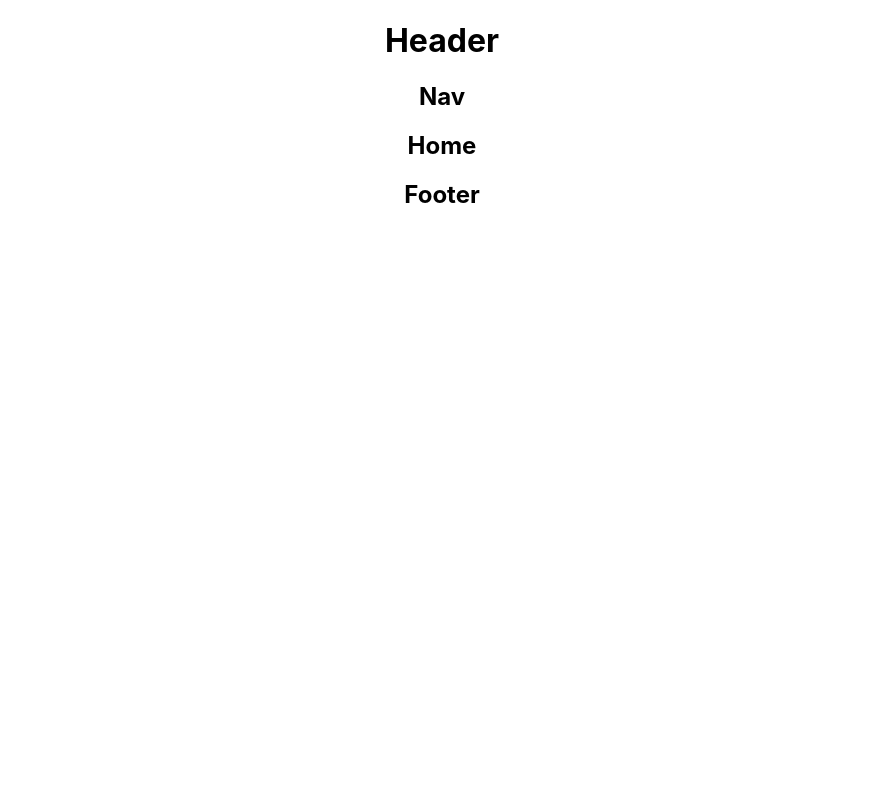
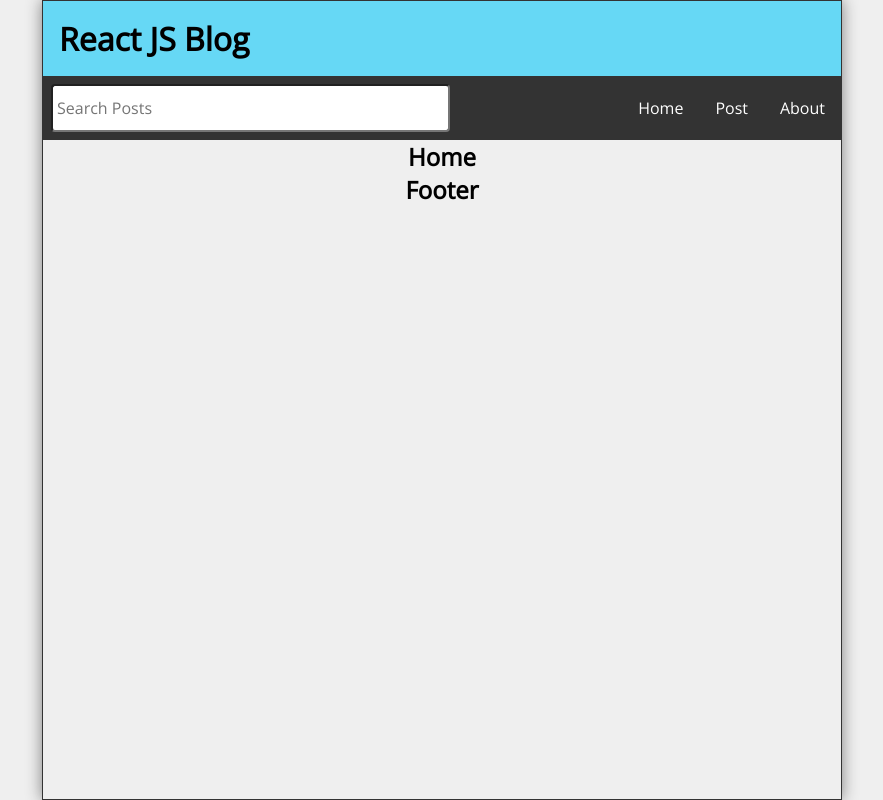
Before and after one commit to elis-11/React, a React (Create React App) app: page / in a window 1280 px wide. Shown: the whole page, without its empty margins (198-1081 px from the left). Built offline with nearby package versions, Linux system fonts and the light colour scheme.

Commit message:
Header, Nav & Styling

```diff
--- a/src/App.js
+++ b/src/App.js
@@ -1,6 +1,6 @@
+// import {Route, Switch, useHistory} from 'react-router-dom'
 import {Route, Switch} from 'react-router-dom'
 // import { useState, useEffect} from 'react'
-import "./App.scss";
 import { About } from "./components/About";
 import { Footer } from "./components/Footer";
 import { Header } from "./components/Header";
@@ -9,11 +9,12 @@
 import { Nav } from "./components/Nav";
 import { NewPost } from "./components/NewPosr";
 import { PostPage } from "./components/PostPage";
+import "./App.scss";
 
 function App() {
   return (
   <div className="App">
-    <Header />
+    <Header title="React JS Blog" />
     <Nav />
     <Switch>
       <Route exact path="/" ><Home /></Route>
--- a/src/App.scss
+++ b/src/App.scss
@@ -1,3 +1,249 @@
 .App {
-  text-align: center;
+  width: 100%;
+  max-width: 800px;
+  height: 100vh;
+  display: flex;
+  flex-direction: column;
+  justify-content: flex-start;
+  align-items: center;
+  border: 1px solid #333;
+  box-shadow: 0px 0px 15px gray;
 }
+
+.Header,
+.Footer {
+  width: 100%;
+  background-color: #66d8f5;
+  padding: 1rem;
+  display: flex;
+  justify-content: space-between;
+  align-items: center;
+
+  .Header h1 {
+    font-size: 1.5rem;
+  }
+
+  .Header svg {
+    font-size: 2rem;
+  }
+
+  .Footer {
+    padding: 0.75rem;
+    display: grid;
+    place-content: center;
+  }
+}
+.Nav {
+  width: 100%;
+  background-color: #333;
+  display: flex;
+  flex-direction: column;
+  justify-content: flex-start;
+  align-items: flex-start;
+}
+
+.searchForm {
+  width: 80%;
+  padding: 1rem 0 0 0.75rem;
+
+  input[type="text"] {
+    font-family: "Open Sans", sans-serif;
+    width: 100%;
+    min-height: 48px;
+    font-size: 1rem;
+    padding: 0.25rem;
+    border-radius: 0.25rem;
+    outline: none;
+  }
+
+  label {
+    position: absolute;
+    left: -99999px;
+  }
+}
+
+.Nav {
+  ul {
+    color: #fff;
+    list-style-type: none;
+    display: flex;
+    flex-wrap: nowrap;
+    align-items: center;
+  }
+
+  li {
+    padding: 1rem;
+  }
+
+  li:hover,
+  li:focus {
+    padding: 1rem;
+  }
+
+  li a {
+    color: #fff;
+    text-decoration: none;
+  }
+
+  li:hover,
+  li:focus,
+  li:hover a,
+  li:focus a {
+    background-color: #eee;
+    color: #333;
+  }
+
+  li:hover a,
+  li:focus a {
+    cursor: pointer;
+  }
+}
+
+.Home,
+.NewPost,
+.PostPage,
+.About,
+.Missing {
+  width: 100%;
+  flex-grow: 1;
+  padding: 1rem;
+  overflow-y: auto;
+  background-color: #fff;
+}
+
+.post {
+  margin-top: 1rem;
+  padding-bottom: 1rem;
+  border-bottom: 1px solid lightgray;
+}
+
+.Home .post a {
+  text-decoration: none;
+}
+
+.Home .post a,
+.Home .post a:visited {
+  color: #000;
+}
+
+.post:first-child {
+  margin-top: 0;
+}
+
+.post:last-child {
+  border-bottom: none;
+}
+
+.postDate {
+  font-size: 0.75rem;
+  margin-top: 0.25rem;
+}
+
+.postBody {
+  margin: 1rem 0;
+}
+
+.newPostForm {
+  display: flex;
+  flex-direction: column;
+}
+
+.newPostForm label {
+  margin-top: 1rem;
+}
+
+.newPostForm input[type="text"],
+.newPostForm textarea {
+  font-family: "Open Sans", sans-serif;
+  width: 100%;
+  min-height: 48px;
+  font-size: 1rem;
+  padding: 0.25rem;
+  border-radius: 0.25rem;
+  margin-right: 0.25rem;
+  outline: none;
+}
+
+.newPostForm textarea {
+  height: 100px;
+}
+
+.newPostForm button {
+  margin-top: 1rem;
+  height: 48px;
+  min-width: 48px;
+  border-radius: 10px;
+  padding: 0.5rem;
+  font-size: 1rem;
+  cursor: pointer;
+}
+
+.Missing h2,
+.PostPage h2,
+.Missing p,
+.PostPage p {
+  margin-bottom: 1rem;
+}
+
+.PostPage button {
+  height: 48px;
+  min-width: 48px;
+  border-radius: 0.25rem;
+  padding: 0.5rem;
+  font-size: 1rem;
+  background-color: red;
+  color: #fff;
+  cursor: pointer;
+}
+
+.statusMsg {
+  margin-top: 2rem;
+}
+
+@media only screen and (min-width: 610px) {
+  html {
+    font-size: 22px;
+  }
+
+  .Header h1 {
+    font-size: 2rem;
+  }
+
+  .Nav {
+    flex-direction: row;
+    flex-wrap: nowrap;
+    justify-content: space-between;
+    align-items: center;
+  }
+
+  .Nav ul {
+    text-align: right;
+  }
+
+  .Nav li:hover,
+  .Nav li:focus,
+  .Nav li:hover a,
+  .Nav li:focus a {
+    background-color: #eee;
+    color: #333;
+  }
+
+  .searchForm {
+    width: 50%;
+    padding: 0.5rem 0;
+  }
+
+  .searchForm input[type="text"] {
+    margin-left: 0.5rem;
+  }
+
+  .newPostForm textarea {
+    height: 300px;
+  }
+}
+
+@media only screen and (min-width: 992px) {
+  .Header svg {
+    font-size: 3rem;
+  }
+}
--- a/src/components/Header.jsx
+++ b/src/components/Header.jsx
@@ -1,9 +1,9 @@
 import React from 'react'
 
-export const Header = () => {
+export const Header = ({title}) => {
   return (
-   <header>
-     <h1>Header</h1>
+   <header className="Header">
+     <h1>{title}</h1>
    </header>
   )
 }
--- a/src/components/Nav.jsx
+++ b/src/components/Nav.jsx
@@ -1,9 +1,25 @@
-import React from 'react'
+import React from "react";
+import { Link } from "react-router-dom";
 
-export const Nav = () => {
+export const Nav = ({ search, setSearch }) => {
   return (
-   <nav>
-     <h2>Nav</h2>
-   </nav>
-  )
-}
+    <nav className="Nav">
+      <form className="searchForm" onSubmit={(e) => e.preventDefault()}>
+        <label htmlFor="search">Search Posts</label>
+        <input
+          id="search"
+          type="text"
+          placeholder="Search Posts"
+          value={search}
+          onChange={(e) => setSearch(e.target.value)}
+        />
+      </form>
+      <ul>
+          <li><Link to="/">Home</Link></li>
+          <li><Link to="/post">Post</Link></li>
+          <li><Link to="/about">About</Link></li>
+
+      </ul>
+    </nav>
+  );
+};
--- a/src/index.css
+++ b/src/index.css
@@ -1,13 +1,27 @@
+@import url('https://fonts.googleapis.com/css2?family=Open+Sans&display=swap');
+
+* {
+  margin: 0;
+  padding: 0;
+  box-sizing: border-box;
+}
+
+html {
+  font-size: 16px;
+}
+
 body {
-  margin: 0;
-  font-family: -apple-system, BlinkMacSystemFont, 'Segoe UI', 'Roboto', 'Oxygen',
-    'Ubuntu', 'Cantarell', 'Fira Sans', 'Droid Sans', 'Helvetica Neue',
-    sans-serif;
+  min-height: 100vh;
+  font-family: 'Open Sans', sans-serif;
   -webkit-font-smoothing: antialiased;
   -moz-osx-font-smoothing: grayscale;
+  display: flex;
+  background-color: #efefef;
 }
 
-code {
-  font-family: source-code-pro, Menlo, Monaco, Consolas, 'Courier New',
-    monospace;
+#root {
+  flex-grow: 1;
+  display: flex;
+  justify-content: center;
+  align-items: center;
 }
```
